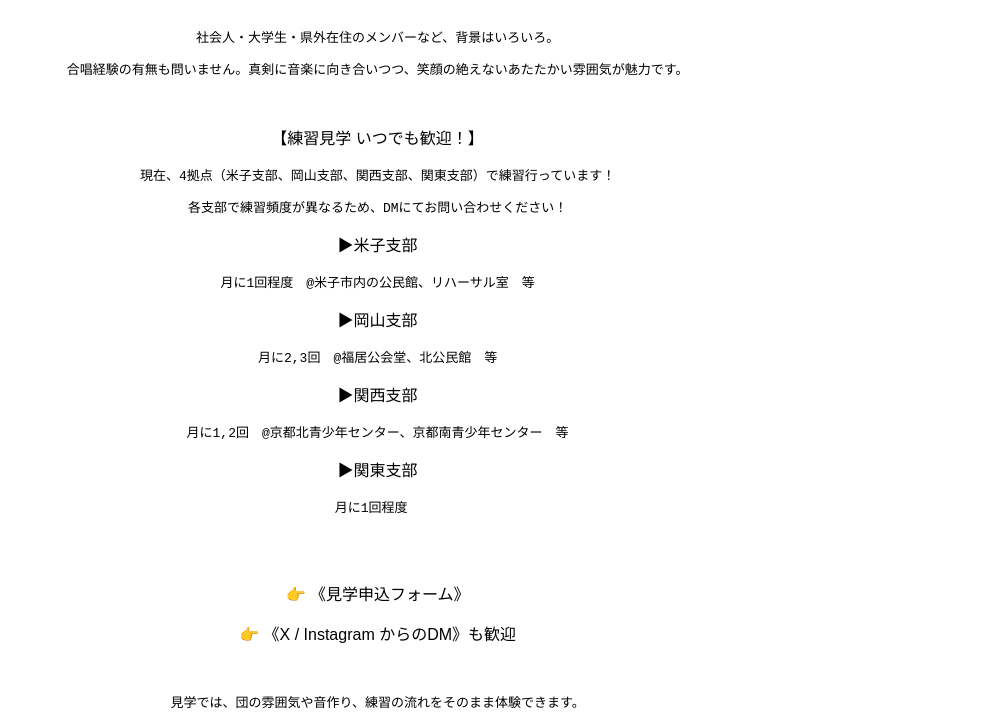
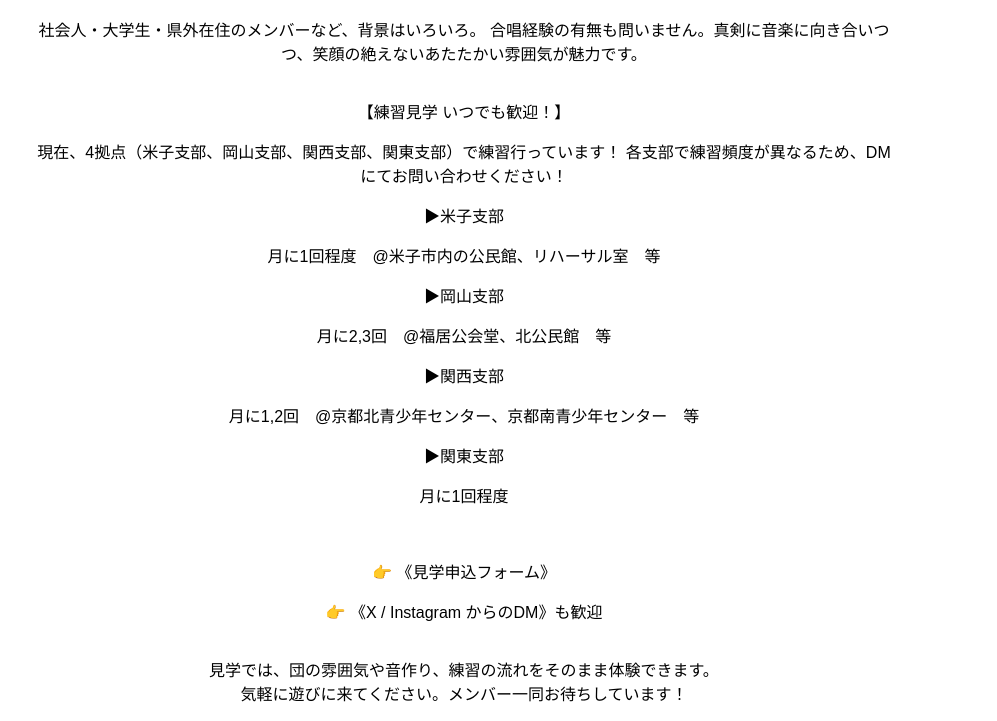
Before and after one commit to zulijiamiao/ChorKarmin.HP, a plain HTML site: page join.html in a window 1280 px wide. Shown: the part 307-1028 px from the top of the page, without its empty margins (176-1173 px from the left). Drawn offline with Linux system fonts and the light colour scheme.

```diff
--- a/join.css
+++ b/join.css
@@ -8,12 +8,15 @@ main {
 .title {
     font-size: 2rem;
     color: crimson;
+    text-align: center;
+
 }
 .text {
     font-size: 1rem;
 }
 .content {
-    max-width: 80%;
+    max-width: 100%;
+    text-align: center;
 }
 
 .link-history {
--- a/join.html
+++ b/join.html
@@ -53,30 +53,30 @@
         </nav>
         <div class="title">\一緒に歌いませんか？ Chor Karmin 団員募集中！/</div>
         <div class="content">
-        <pre>Chor Karmin は、米子東高校合唱部の卒業生を中心に、「大人になっても本気で音楽を楽しみ続けたい」という想いを持ったメンバーが集まる混声合唱団です。</pre>
-        <br>
-        <pre>社会人・大学生・県外在住のメンバーなど、背景はいろいろ。</pre>
-        <pre>合唱経験の有無も問いません。真剣に音楽に向き合いつつ、笑顔の絶えないあたたかい雰囲気が魅力です。</pre>
-        <br>
+        <a>Chor Karmin は、米子東高校合唱部の卒業生を中心に、「大人になっても本気で音楽を楽しみ続けたい」という想いを持ったメンバーが集まる混声合唱団です。</a>
+        <br><br>
+        <a>社会人・大学生・県外在住のメンバーなど、背景はいろいろ。</a>
+        <a>合唱経験の有無も問いません。真剣に音楽に向き合いつつ、笑顔の絶えないあたたかい雰囲気が魅力です。</a>
+        <br><br>
         <p>【練習見学 いつでも歓迎！】</p>
-        <pre>現在、4拠点（米子支部、岡山支部、関西支部、関東支部）で練習行っています！</pre>
-        <pre>各支部で練習頻度が異なるため、DMにてお問い合わせください！</pre>
+        <a>現在、4拠点（米子支部、岡山支部、関西支部、関東支部）で練習行っています！</a>
+        <a>各支部で練習頻度が異なるため、DMにてお問い合わせください！</a>
 
         <p>▶米子支部</p>
-        <pre>月に1回程度　@米子市内の公民館、リハーサル室　等</pre>
+        <a>月に1回程度　@米子市内の公民館、リハーサル室　等</a><br>
         <p>▶岡山支部</p>
-        <pre>月に2,3回　@福居公会堂、北公民館　等</pre>
+        <a>月に2,3回　@福居公会堂、北公民館　等</a><br>
         <p>▶関西支部</p>
-        <pre>月に1,2回　@京都北青少年センター、京都南青少年センター　等</pre>
+        <a>月に1,2回　@京都北青少年センター、京都南青少年センター　等</a><br>
         <p>▶関東支部</p>
-        <pre>月に1回程度　</pre>
+        <a>月に1回程度　</a><br>
         <br>
         <br>
         <p>👉 《見学申込フォーム》</p>
         <p>👉 《X / Instagram からのDM》も歓迎</p>
         <br>
-        <pre>見学では、団の雰囲気や音作り、練習の流れをそのまま体験できます。</pre>
-        <pre>気軽に遊びに来てください。メンバー一同お待ちしています！</pre>
+        <a>見学では、団の雰囲気や音作り、練習の流れをそのまま体験できます。</a><br>
+        <a>気軽に遊びに来てください。メンバー一同お待ちしています！</a>
         </div>
     </main>
     <footer>
```
